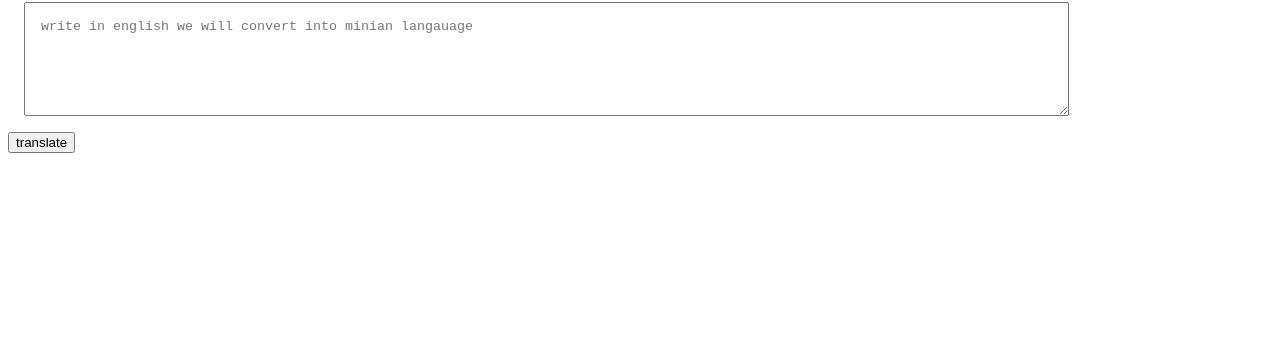
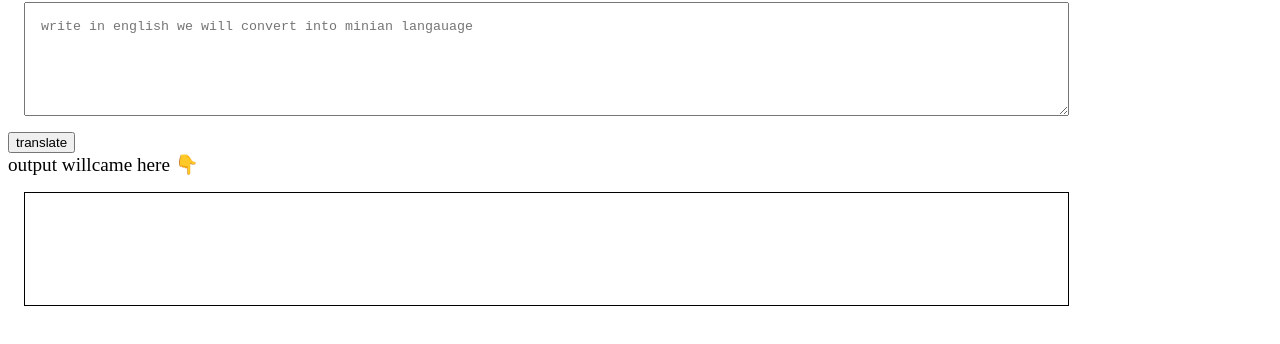
Before and after one commit to kunalsamanta/neogcamp-banana-speak, a plain HTML site: page index.html in a window 1280 px wide. Shown: the part 78-422 px from the top of the page. Drawn offline with Linux system fonts and the light colour scheme.

Commit message:
input output processing done

```diff
--- a/app.js
+++ b/app.js
@@ -3,10 +3,14 @@ var userName= prompt("give me your name")
 var welcomeMessage="this scrip is working properly " + userName;
 alert(welcomeMessage);*/
 var btnTranslate = document.querySelector("#btn-translate");
-var txtInput= document.querySelector("#txt-input")
-console.log(txtInput);
+var txtInput= document.querySelector("#txt-input");
+var outputDiv= document.querySelector("#txt-output");
+//txtOutput.innerText="kunal samnata";
+
+//console.log(outputDiv);
 function clickEventHandler(){
-    console.log("clicked");
-    console.log("input " + txtInput.value);
-}
+    //console.log("clicked");
+    //console.log("input " + txtInput.value);
+    outputDiv.innerText= "translate "+txtInput.value;
+};
 btnTranslate.addEventListener("click", clickEventHandler);
--- a/index.html
+++ b/index.html
@@ -14,6 +14,13 @@
             padding: 1rem;
 
         }
+        #txt-output{
+            border: 1px solid black;
+            width: 80%;
+            height: 10vh;
+            margin: 1rem;
+            padding: 1rem;
+        }
     </style>
 </head>
 <body>
@@ -21,6 +28,10 @@
     <h1>talk banana</h1>
     <textarea id="txt-input" placeholder="write in english we will convert into minian langauage"></textarea>
     <button id="btn-translate">translate</button>
+    <div style="font-size:larger">output willcame here 👇</div>
+    <div id="txt-output" > </div>
+
     <script src="app.js" type="text/javascript"></script>
+
 </body>
 </html>
```
